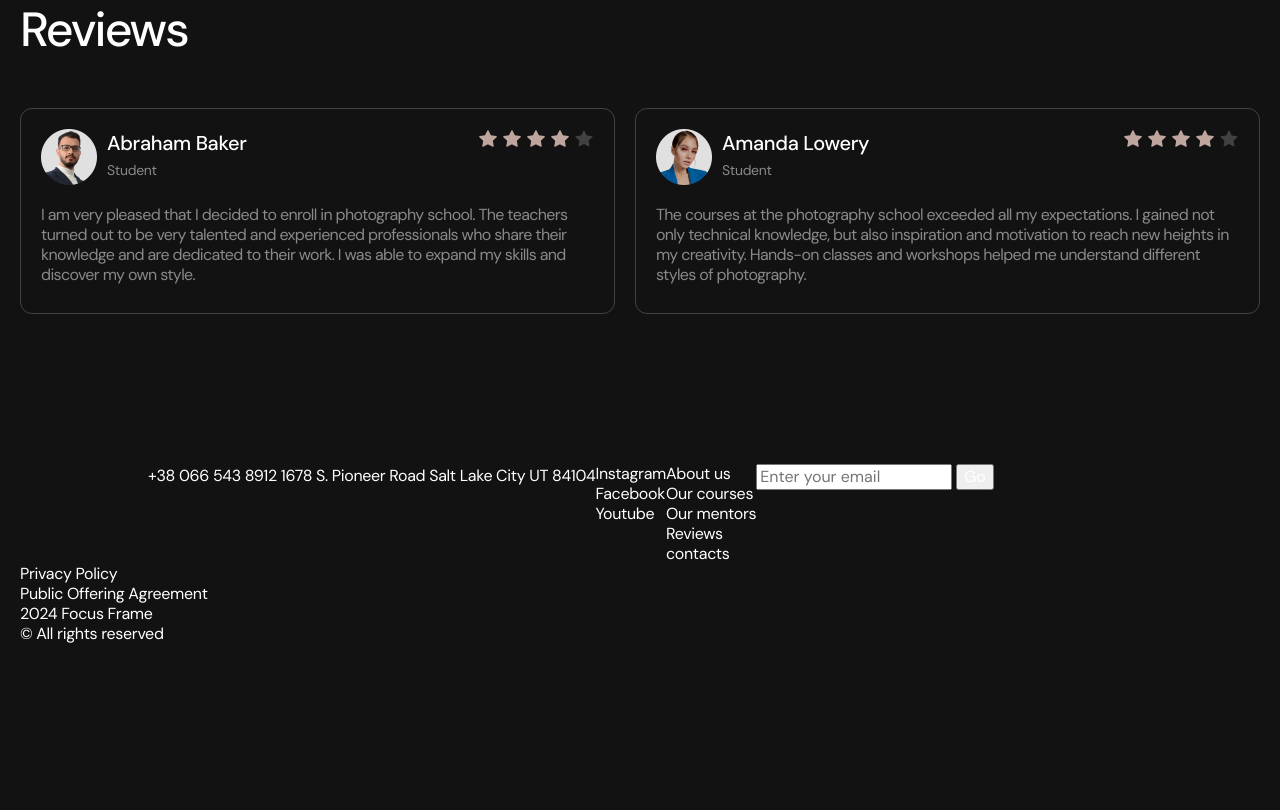
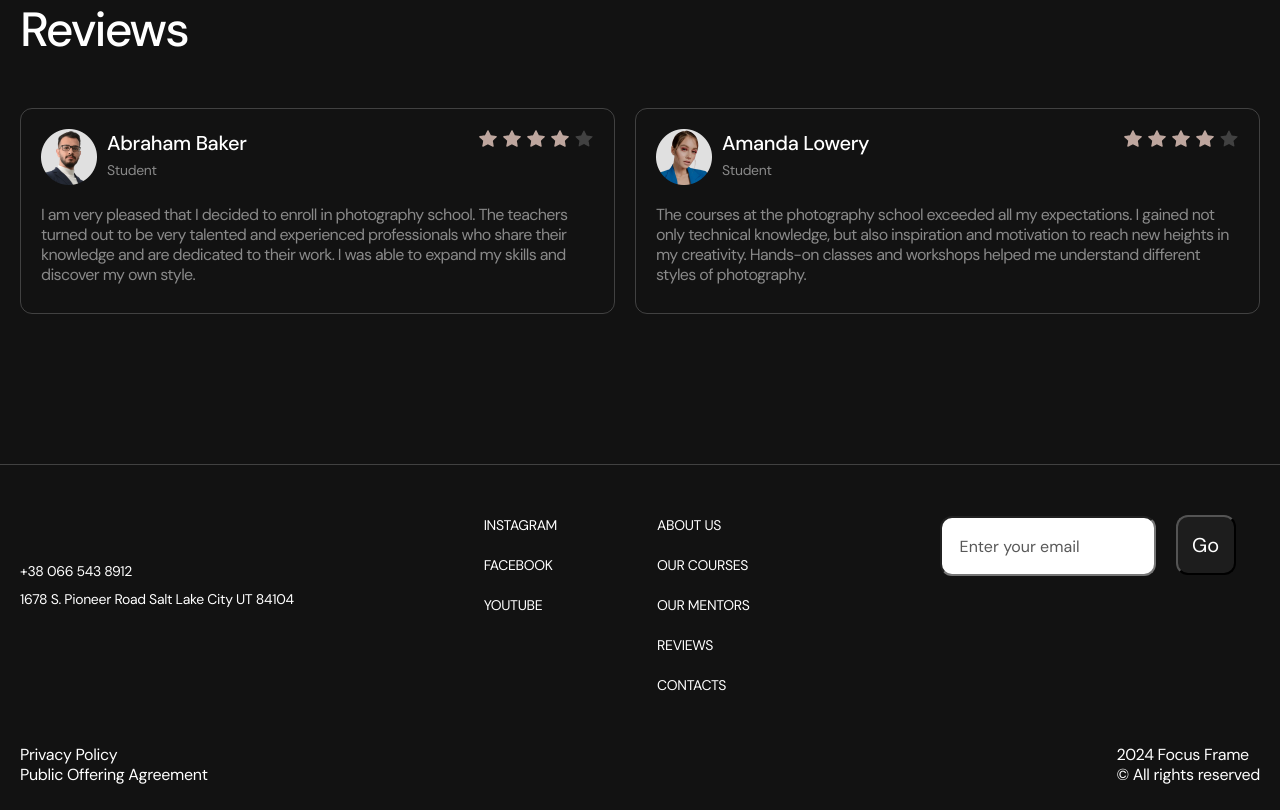
Before and after one commit to akrep17m-png/FocusFrame-2.0, a plain HTML site: page index.html in a window 1280 px wide. Shown: the part 3611-4421 px from the top of the page. Before the commit the page ends 4255 px from the top, so only its background shows below. Drawn offline with nearby package versions, Linux system fonts and the light colour scheme; a script that the page names is missing.

Commit message:
finish markup and position-styles

```diff
--- a/css/styles.css
+++ b/css/styles.css
@@ -513,36 +513,92 @@ body {
 
 /* FOOTER */
 
-.page-footer .container {
+.page-footer {
+  padding-top: 50px;
+  padding-bottom: 25px;
+  border-top: 1px solid rgba(255, 255, 255, 0.2);
+  max-width: 1440px;
+  margin: 0 auto;
 }
 
 .footer-info {
   display: flex;
+  gap: 190px;
+  margin-bottom: 50px;
 }
 
 .contacts-box {
+  display: flex;
+  flex-direction: column;
 }
+
 .logo-footer {
+  margin-bottom: 25px;
 }
-.logo-icon {
+
+.footer-phone {
+  font-size: 14px;
+  line-height: 129%;
+  text-transform: uppercase;
+
+  margin-bottom: 10px;
 }
-.footer-phone {
+
+.footer-address {
+  font-size: 14px;
+  line-height: 129%;
 }
-.footer-address {
+
+.footer-menu-list {
+  display: flex;
+  gap: 100px;
 }
-.socials-menu {
+
+.nav-menu {
+  display: flex;
+  flex-direction: column;
+  gap: 20px;
 }
-.social-menu-item {
+
+.menu-link {
+  font-size: 14px;
+  text-transform: uppercase;
 }
-.social-link {
+
+.send-input {
+  border-radius: 12px;
+  width: 216px;
+  height: 60px;
+  color: var(--black);
+  background: var(--white);
+
+  margin-right: 16px;
+  padding: 0 18px 0 18px;
+  outline: none;
 }
-.nav-menu {
+
+.send-input::placeholder {
+  font-weight: 400;
+  font-size: 16px;
+  line-height: 125%;
+  color: var(--black);
+  opacity: 0.7;
 }
-.nav-menu-item {
+
+.send-button {
+  border-radius: 12px;
+  width: 60px;
+  height: 60px;
+
+  font-size: 20px;
+  line-height: 120%;
+  text-align: center;
+
+  background: #1d1d1d;
+  outline: none;
 }
-.menu-link {
+
+.private-policy {
+  display: flex;
+  justify-content: space-between;
 }
-.send-email {
-}
-.private-policy {
-}
--- a/index.html
+++ b/index.html
@@ -446,15 +446,16 @@
             >
           </div>
 
-          <ul class="socials-menu">
-            <li class="social-menu-item">
-              <a class="social-link" href="">Instagram</a>
+          <div class="footer-menu-list">
+            <ul class="nav-menu">
+              <li class="nav-menu-item">
+                <a class="menu-link" href="">Instagram</a>
               </li>
-            <li class="social-menu-item">
-              <a class="social-link" href="">Facebook</a>
+              <li class="nav-menu-item">
+                <a class="menu-link" href="">Facebook</a>
               </li>
-            <li class="social-menu-item">
-              <a class="social-link" href="">Youtube</a>
+              <li class="nav-menu-item">
+                <a class="menu-link" href="">Youtube</a>
               </li>
             </ul>
 
@@ -475,10 +476,15 @@
                 <a class="menu-link" href="">contacts</a>
               </li>
             </ul>
+          </div>
 
           <div class="send-email">
-            <input type="email" placeholder="Enter your email" />
-            <button>Go</button>
+            <input
+              class="send-input"
+              type="email"
+              placeholder="Enter your email"
+            />
+            <button type="submit" class="send-button">Go</button>
           </div>
         </div>
       </div>
```
Lines whose indentation alone changed are shown as unchanged.
